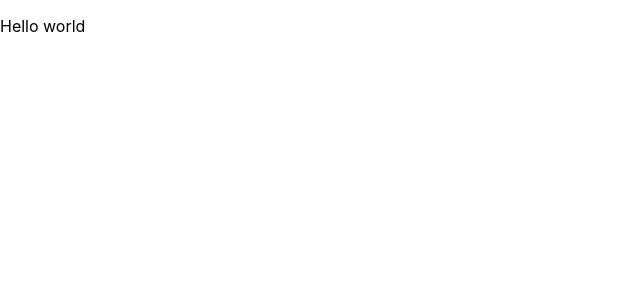
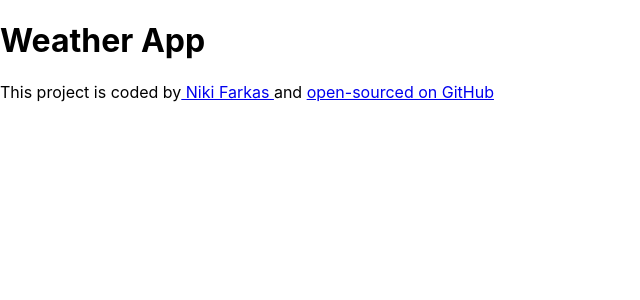
Before and after one commit to NikiWolf93/weather-app-week5, a React (Create React App) app: page / in a window 1280 px wide. Shown: the top 300 px of the page, without its empty margins (0-640 px from the left). Built offline with nearby package versions, Linux system fonts and the light colour scheme.

Commit message:
github linked

```diff
--- a/src/App.js
+++ b/src/App.js
@@ -2,5 +2,17 @@ import React from "react";
 import "./App.css";
 
 export default function App() {
-  return <p>Hello world</p>;
+  return (
+    <div>
+      <h1>Weather App</h1>
+      <footer>
+        {" "}
+        This project is coded by
+        <a href="(#)"> Niki Farkas </a> and {""}
+        <a href="https://github.com/NikiWolf93/weather-app-week5">
+          open-sourced on GitHub
+        </a>
+      </footer>
+    </div>
+  );
 }
```
